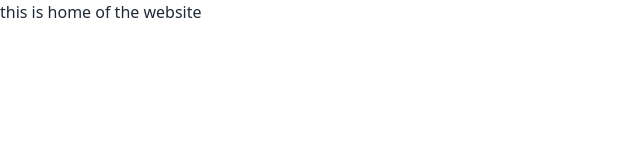
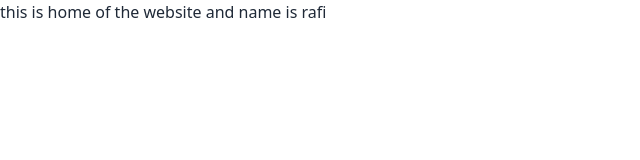
Before and after one commit to Redoan23/artisan-craft-client, a React (Vite) app: page / in a window 1280 px wide. Shown: the top 160 px of the page, without its empty margins (0-640 px from the left). Built offline with nearby package versions, Linux system fonts and the light colour scheme.

Commit message:
added Authcontext

```diff
--- /dev/null
+++ b/src/AuthProvider/AuthProvider.jsx
@@ -0,0 +1,14 @@
+import { createContext } from "react";
+
+
+export const AuthContext = createContext(null)
+const AuthProvider = ({ children }) => {
+    const authInfo = { name: 'rafi', }
+    return (
+        <AuthContext.Provider value={authInfo}>
+            {children}
+        </AuthContext.Provider>
+    );
+};
+
+export default AuthProvider;
--- a/src/components/Pages/Home.jsx
+++ b/src/components/Pages/Home.jsx
@@ -1,9 +1,10 @@
-import React from 'react';
-
+import React, { useContext } from 'react';
+import { AuthContext } from '../../AuthProvider/AuthProvider';
 const Home = () => {
+    const { name } = useContext(AuthContext)
     return (
         <div>
-            <h1>this is home of the website</h1>
+            <h1>this is home of the website and name is {name }</h1>
         </div>
     );
 };
--- a/src/main.jsx
+++ b/src/main.jsx
@@ -3,9 +3,10 @@ import ReactDOM from 'react-dom/client'
 import './index.css'
 import { RouterProvider } from 'react-router-dom'
 import router from './components/Routes/Routes'
+import AuthProvider from './AuthProvider/AuthProvider'
 
 ReactDOM.createRoot(document.getElementById('root')).render(
   <React.StrictMode>
-   <RouterProvider router={router} />
+   <AuthProvider><RouterProvider router={router} /></AuthProvider>
   </React.StrictMode>,
 )
```
